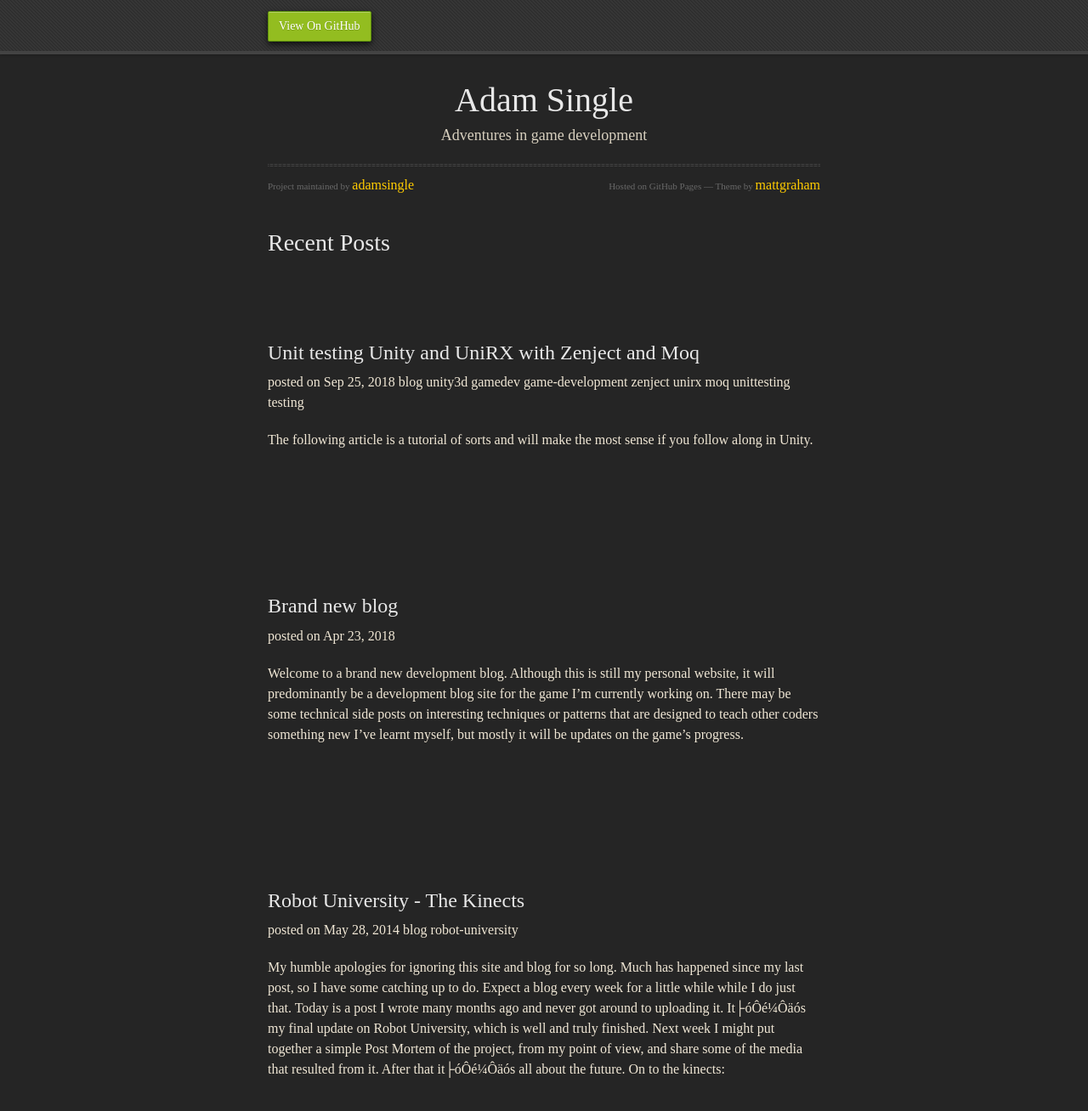
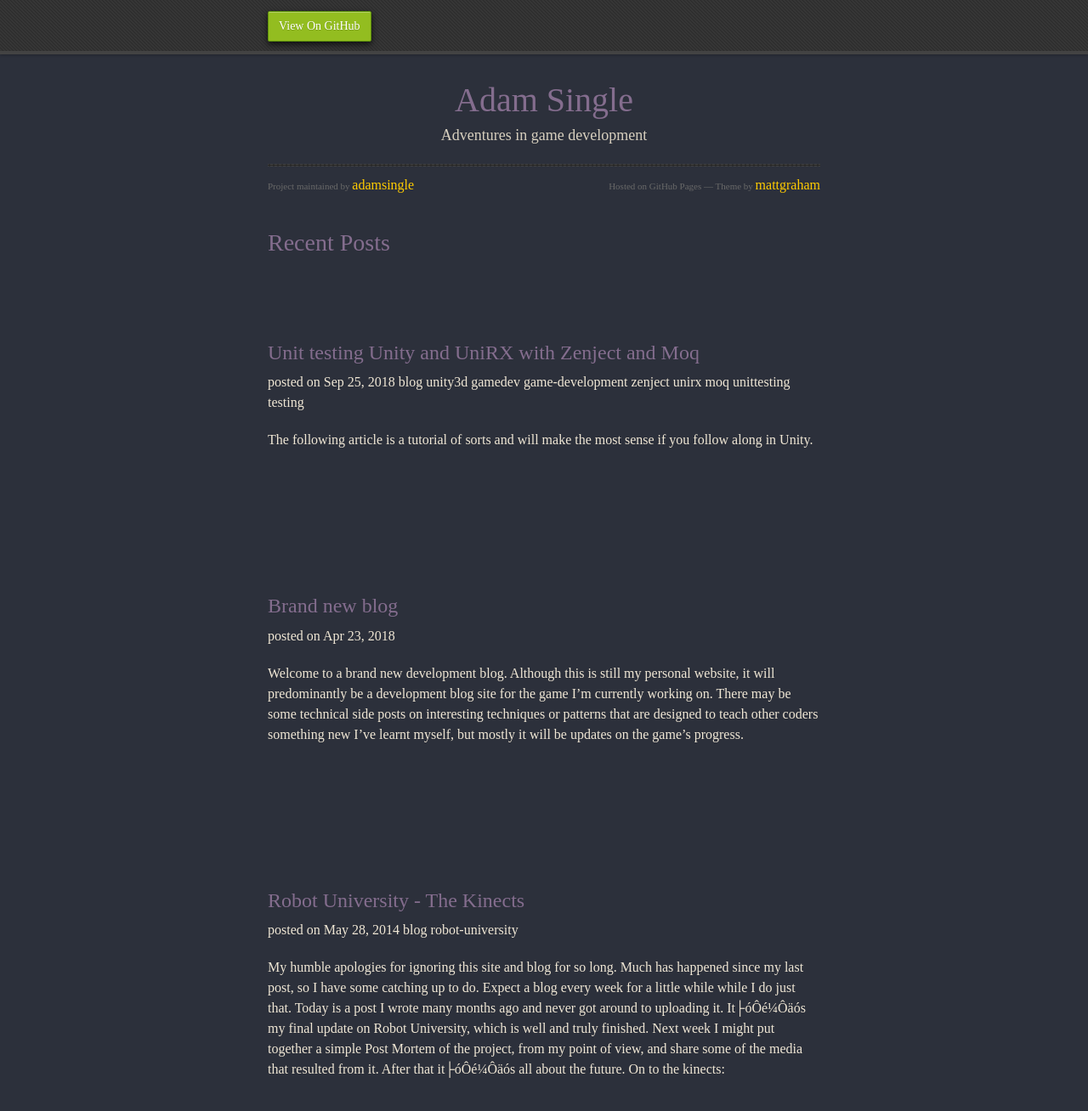
Before and after one commit to adamsingle/adamsingle.github.io, a Jekyll site: the page built from index.html, in a window 1280 px wide and 1400 px high. Shown: the top 1308 px of the window at 85% size. Built offline with Jekyll 4.4.1, drawn with Linux system fonts in a browser that asks for light colours; some web fonts are replaced.

Commit message:
MODFIY: colour scheme

```diff
--- a/_sass/jekyll-theme-midnight.scss
+++ b/_sass/jekyll-theme-midnight.scss
@@ -8,13 +8,13 @@ body {
   font:14px/1.5 "OpenSansRegular", "Helvetica Neue", Helvetica, Arial, sans-serif;
   color:#f0e7d5;
   font-weight: normal;
-  background: #252525;
+  background: #2c303b;
   background-attachment: fixed !important;
   background: linear_gradient(#2a2a29, #1c1c1c);
 }
 
 h1, h2, h3, h4, h5, h6 {
-  color:#e8e8e8;
+  color:#846d8e;
   margin:0 0 10px;
   font-family: 'OpenSansRegular', "Helvetica Neue", Helvetica, Arial, sans-serif;
   font-weight: normal;
--- a/assets/css/style.scss
+++ b/assets/css/style.scss
@@ -20,3 +20,7 @@ strong {
 code {
     font-size: 18px !important;
 }
+
+h1, h2, h3, h4, h5, h6 {
+    color:#846d8e !important;
+}
```
